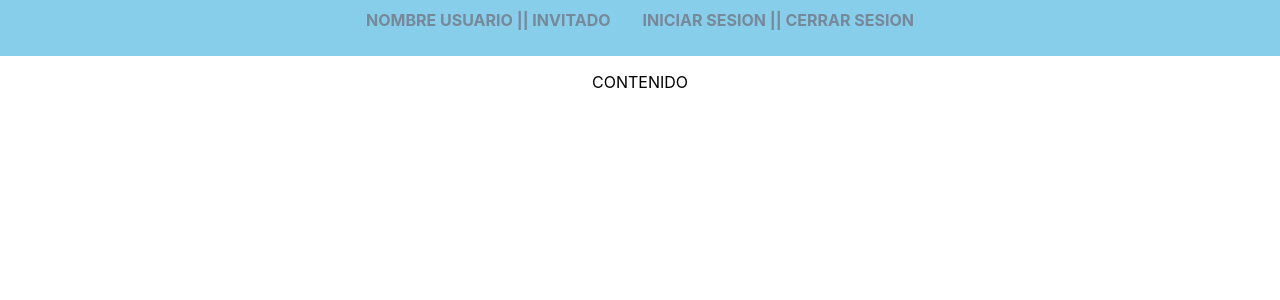
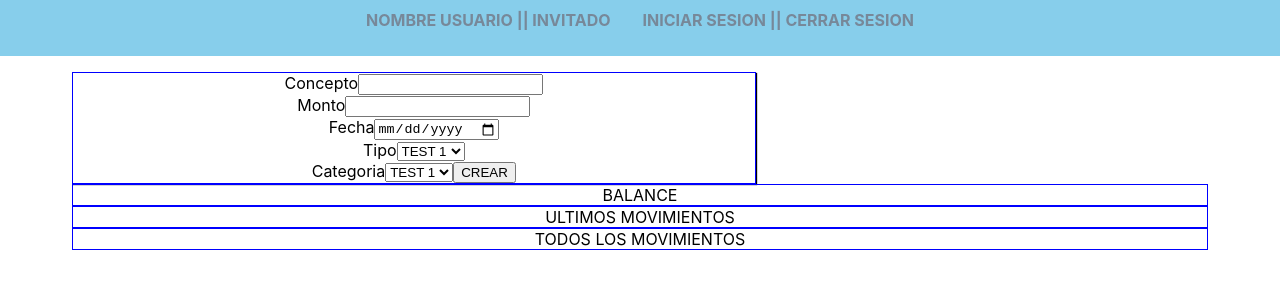
Before and after one commit to Lucaster85/Alkemy-challenge-dashboard, a React (Create React App) app: page / in a window 1280 px wide. Shown: the top 300 px of the page. Built offline with nearby package versions, Linux system fonts and the light colour scheme.

Commit message:
components creation

```diff
--- /dev/null
+++ b/src/components/AllMoves/AllMoves.js
@@ -0,0 +1,10 @@
+import React from 'react';
+import classes from './AllMoves.module.css';
+
+const allMoves = props => (
+    <div className={classes.AllMoves}>
+        TODOS LOS MOVIMIENTOS
+    </div>
+)
+
+export default allMoves;
--- /dev/null
+++ b/src/components/AllMoves/AllMoves.module.css
@@ -0,0 +1,3 @@
+.AllMoves {
+    border: 1px solid blue;
+}
--- /dev/null
+++ b/src/components/BalanceOutput/BalanceOutput.js
@@ -0,0 +1,10 @@
+import React from 'react';
+import classes from './BalanceOutput.module.css';
+
+const balanceOutput = props => (
+    <div className={classes.BalanceOutput}>
+        BALANCE
+    </div>
+);
+
+export default balanceOutput;
--- /dev/null
+++ b/src/components/BalanceOutput/BalanceOutput.module.css
@@ -0,0 +1,3 @@
+.BalanceOutput {
+    border: 1px solid blue;
+}
--- /dev/null
+++ b/src/components/LastMoves/LastMoves.js
@@ -0,0 +1,10 @@
+import React from 'react';
+import classes from './LastMoves.module.css';
+
+const lastMoves = props => (
+    <div className={classes.LastMoves}>
+        ULTIMOS MOVIMIENTOS
+    </div>
+);
+
+export default lastMoves;
--- /dev/null
+++ b/src/components/LastMoves/LastMoves.module.css
@@ -0,0 +1,3 @@
+.LastMoves {
+    border: 1px solid blue;
+}
--- a/src/components/Layout/Layout.js
+++ b/src/components/Layout/Layout.js
@@ -8,7 +8,6 @@ const layout = props => (
         <Toolbar />
         <main className={classes.Content}>
             {props.children}
-            CONTENIDO
         </main>
     </Aux>
 );
--- /dev/null
+++ b/src/components/TransactionsUploadForm/TransactionsUploadForm.js
@@ -0,0 +1,30 @@
+import React from 'react';
+import classes from './TransactionsUploadForm.module.css';
+
+const transactionUploadForm = props => {
+    return (
+        <div className={classes.Transaction}>
+            <form action="" method="post">
+                <label htmlFor="">Concepto</label>
+                <input type="text"/><br/>
+                <label htmlFor="">Monto</label>
+                <input type="number"/><br/>
+                <label htmlFor="">Fecha</label>
+                <input type="date"/><br/>
+                <label htmlFor="">Tipo</label>
+                <select name="" id="">
+                    <option value="">TEST 1</option>
+                    <option value="">TEST 2</option>
+                </select><br/>
+                <label htmlFor="">Categoria</label>
+                <select name="" id="">
+                    <option value="">TEST 1</option>
+                    <option value="">TEST 2</option>
+                </select>
+                <button>CREAR</button><br/>
+            </form>
+        </div>
+    )
+};
+
+export default transactionUploadForm;
--- /dev/null
+++ b/src/components/TransactionsUploadForm/TransactionsUploadForm.module.css
@@ -0,0 +1,9 @@
+.Transaction {
+    width: 60%;
+    display: flex;
+    justify-content: center;
+    text-align: center;
+    border: 1px solid blue;
+    box-shadow: 1px 1px 1px black;
+
+}
--- a/src/containers/AdminApp.js
+++ b/src/containers/AdminApp.js
@@ -2,6 +2,10 @@ import React, { Component } from 'react';
 import Aux from '../hoc/Auxiliary';
 import Backdrop from '../components/UI/Backdrop/Backdrop';
 import Modal from '../components/UI/Modal/Modal';
+import TransactionUploadForm from '../components/TransactionsUploadForm/TransactionsUploadForm';
+import BalanceOutput from '../components/BalanceOutput/BalanceOutput';
+import LastMoves from '../components/LastMoves/LastMoves';
+import AllMoves from '../components/AllMoves/AllMoves';
 
 class AdminApp extends Component {
     state = {
@@ -17,6 +21,10 @@ class AdminApp extends Component {
             <Aux>
                 <Backdrop />
                 <Modal />
+                <TransactionUploadForm />
+                <BalanceOutput />
+                <LastMoves />
+                <AllMoves />
             </Aux>
         )
     }
```
